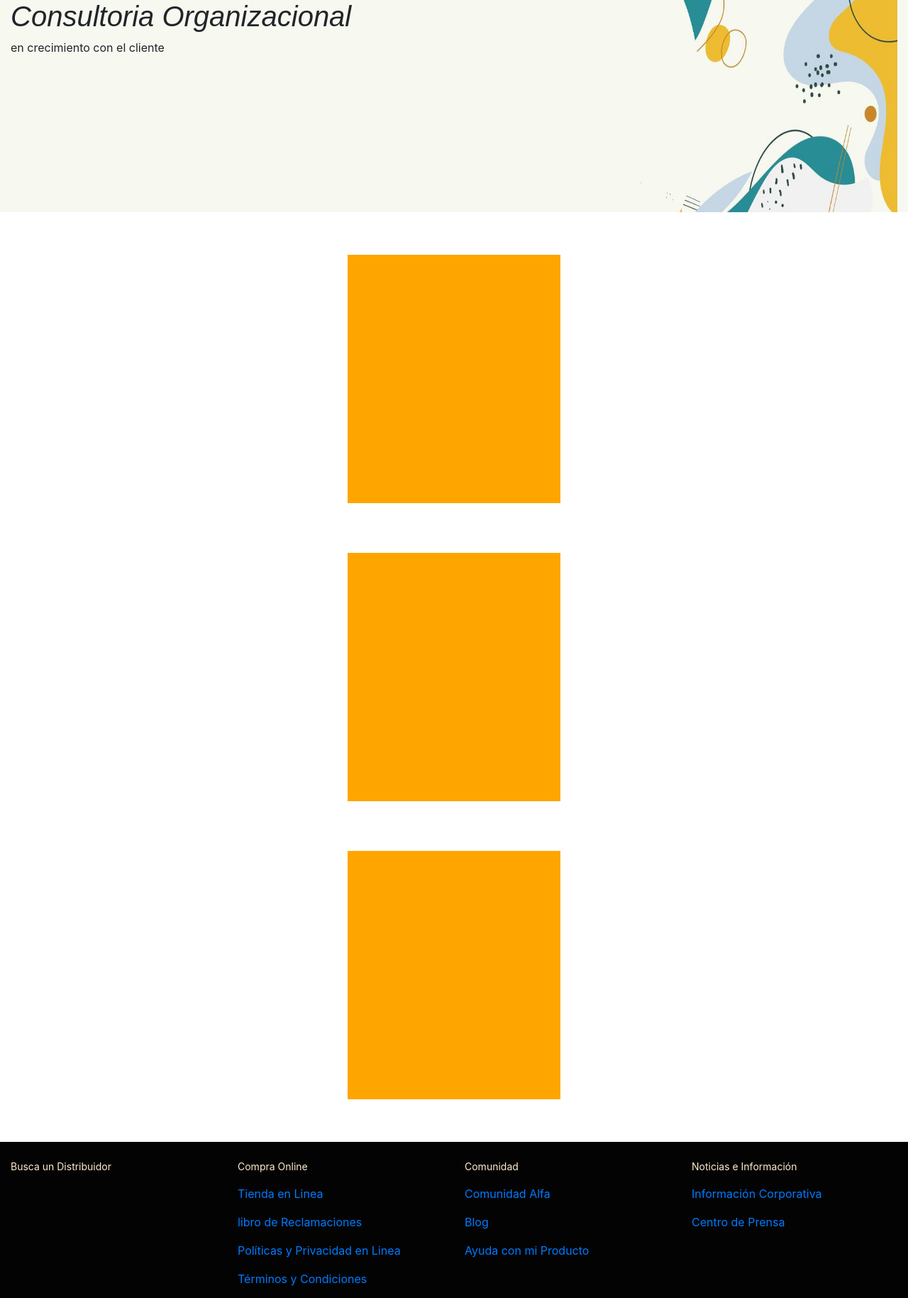
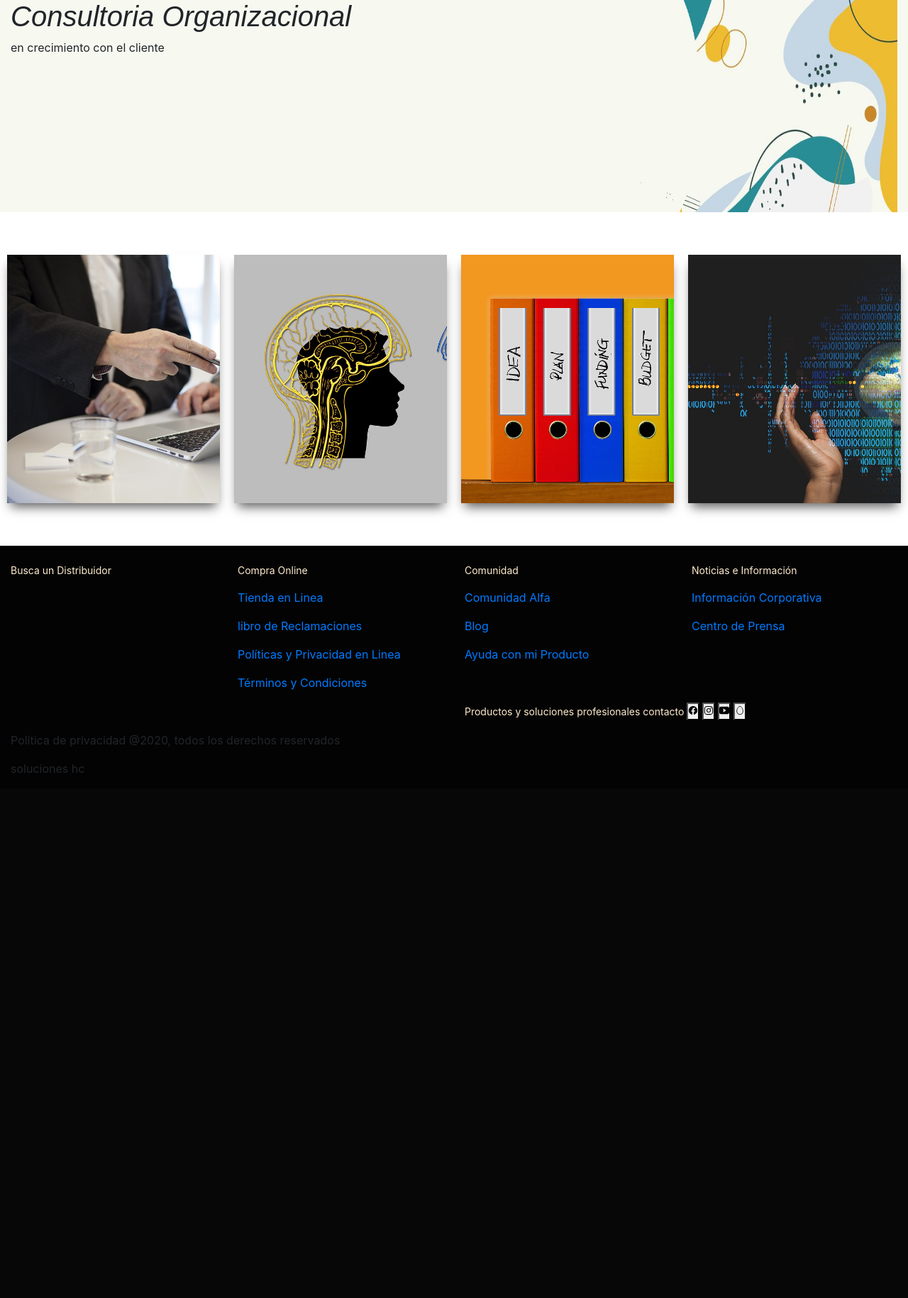
Before and after one commit to solucioneshc/web_solucioneshc, a PHP site: page /consultoria.php in a window 1280 px wide. Shown: the part 179-2008 px from the top of the page at 71% size. After the commit the page ends 1268 px from the top, so only its background shows below. Run offline with PHP 8.4, Linux system fonts and the light colour scheme; data comes from the database, SQL or seed files in the repository; some libraries are stand-ins or nearby versions.

Commit message:
trabajando en consultoria

```diff
--- a/consultoria.php
+++ b/consultoria.php
@@ -2,7 +2,7 @@
 include 'plantilla/cabecera.php'
 ?>
 
-<div class="row cabconsul">
+<div class="row cabconsul ">
     <div class="col-8 textconsul">
         <h1>consultoria organizacional</h1>
         <p>en crecimiento con el cliente </p>
@@ -12,44 +12,60 @@ include 'plantilla/cabecera.php'
     </div>
 </div>
 
-<div class="tarjeta">
-    <div class="tarjeta-uno">
+
+
+<div class="tarjeta d-sm-flex d-md-flex d-lg-flex d-xl-flex d-flex ">
+    <div class="tarjeta-uno ">
         <div class="tarjeta-primera">
-            <div class="adelante">
+            <div class="adelante card1">
 
             </div>
             <div class="atras">
-                prueba de
+                Consultoria organizacional
             </div>
         </div>
     </div>
-
-</div>
-<div class="tarjeta">
-    <div class="tarjeta-uno">
+    <div class="tarjeta-uno ">
         <div class="tarjeta-primera">
-            <div class="adelante">
+            <div class="adelante card2">
 
             </div>
             <div class="atras">
-                prueba de
+                innovacion estrategica
             </div>
         </div>
+
+
+    </div>
+
+    <div class="tarjeta-uno ">
+        <div class="tarjeta-primera">
+            <div class="adelante card3">
+
+            </div>
+            <div class="atras">
+                Marketing
+            </div>
+        </div>
+
+    </div>
+    <div class="tarjeta-uno  ">
+        <div class="tarjeta-primera">
+            <div class="adelante card4">
+
+            </div>
+            <div class="atras">
+                Transformacion Digital
+            </div>
+        </div>
+
+
     </div>
 
 </div>
-<div class="tarjeta">
-    <div class="tarjeta-uno">
-        <div class="tarjeta-primera">
-            <div class="adelante">
 
-            </div>
-            <div class="atras">
-                prueba de
-            </div>
-        </div>
-    </div>
-</div>
+
+
 
 
 
--- a/estylo/forma.css
+++ b/estylo/forma.css
@@ -214,7 +214,13 @@ text-decoration: overline;
    .tarjeta{
     width: 1100px;
 	margin: 50px auto;
-       display: flex;
+	display: -webkit-box;
+	display: -webkit-flex;
+	display: -ms-flexbox;
+
+	-webkit-box-pack: center;
+	-webkit-justify-content: center;
+	-ms-flex-pack: center;
 	justify-content: center;
    }
 
@@ -227,23 +233,38 @@ text-decoration: overline;
    .tarjeta-primera{
     width: 300px;
 	height: 350px;
-       background: orange;
+	background: #F29720;
 	position: relative;
-       transform-style:preserve-3d;
+	-webkit-transform-style: preserve-3d;
+	transform-style: preserve-3d;
+	-webkit-transition: .7s ease;
 	transition: .7s ease;
+	-webkit-box-shadow: 0px 10px 15px -5px rgba(0,0,0,0.65);
+	box-shadow: 0px 10px 15px -5px rgba(0,0,0,0.65);
 
    }
 
    .atras{
+    -webkit-transform: rotateY(180deg);
 	transform: rotateY(180deg);
+
 	padding: 15px;
+	display: -webkit-box;
+	display: -webkit-flex;
+	display: -ms-flexbox;
 	display: flex;
+	-webkit-box-pack: center;
+	-webkit-justify-content: center;
+	-ms-flex-pack: center;
 	justify-content: center;
+	-webkit-box-align: center;
+	-webkit-align-items: center;
+	-ms-flex-align: center;
 	align-items: center;
+
 	text-align: center;
 	color: #fff;
-    font-family: -apple-system, BlinkMacSystemFont, 'Segoe UI', Roboto, Oxygen, Ubuntu, Cantarell, 'Open Sans', 'Helvetica Neue', sans-serif;
-
+	font-family: "open sans";
    }
 
    .adelante, .atras{
@@ -256,10 +277,37 @@ text-decoration: overline;
        backface-visibility: hidden;
    }
 
-   .tarjeta:hover .tarjeta-primera{
+   .tarjeta-uno:hover .tarjeta-primera{
     transform: rotateY(180deg);
 
+
    }
+
+   .adelante{
+	width: 100%;
+}
+
+.card1{
+	background-image: url(../imagenes/consultoria/consultoria.jpg);
+	background-size: cover;
+}
+
+.card2{
+	background-image: url(../imagenes/consultoria/digital.jpg);
+	background-size: cover;
+}
+
+.card3{
+	background-image: url(../imagenes/consultoria/marqueting.png);
+	background-size: cover;
+}
+
+.card4{
+	background-image: url(../imagenes/consultoria/transformacion.jpg);
+	background-size: cover;
+}
+
+
 /************************************************************** FIN CONSULTORIA ********************************************/
 
 
```
Also changed, not shown: imagenes/consultoria/consultoria.jpg (added), imagenes/consultoria/digital.jpg (added), imagenes/consultoria/estrategia.jpg (added), imagenes/consultoria/marqueting.png (added), imagenes/consultoria/transformacion.jpg (added). Lines whose indentation alone changed are shown as unchanged.
